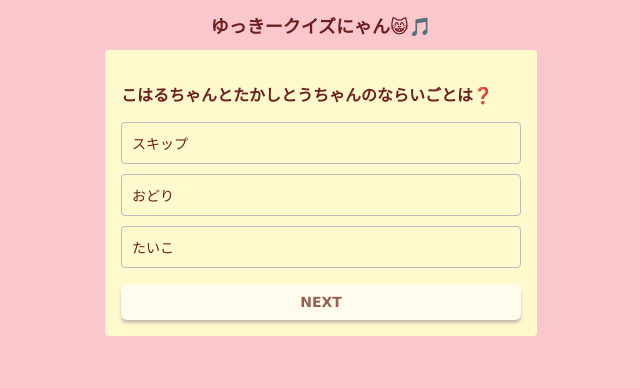
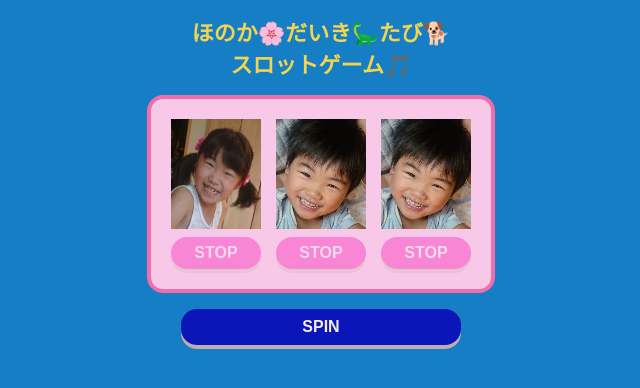
Before and after one commit to yukicyoco/honoka.github.io, a plain HTML site: page index.html in a window 1280 px wide. Shown: the whole page, without its empty margins (319-959 px from the left). Drawn offline with Linux system fonts and the light colour scheme.

Commit message:
Add files via upload

```diff
--- a/css/styles.css
+++ b/css/styles.css
@@ -1,126 +1,68 @@
 body {
-  background: rgb(250, 199, 205);
-  font-size: 14px;
-  color: rgb(109, 30, 30);
-  font-family: Verdana, Geneva, Tahoma, sans-serif;
+  background: rgb(22, 126, 196);
+  font-size: 16px;
+  color: rgb(46, 7, 7);
+  font-weight: bold;
+  font-family: Arial, Helvetica, sans-serif ;
 }
 
 h1 {
-  text-align: center;
-  font-size: 18px;
-}
-.container {
-  width: 400px;
-  margin: 8px auto; /* センターよせ */
-  background: lemonchiffon;
-  border-radius: 4px;
-  padding: 16px;
-  position: relative;
+color: rgb(241, 212, 79);
+text-align: center;
+font-size: 22px;
 }
 
-#question {
-  margin-bottom: 16px;
-  font-size: 16px;
-  font-weight: bold;
-}
+ main {
+  width: 300px;
+  background: rgb(248, 200, 232);
+  padding: 20px;
+  border: 4px solid hsl(332, 85%, 69%);
+  border-radius: 16px;
+  margin: 16px auto;/* 中央揃え */
+  display: flex;/* 横並べ */
+  justify-content: space-between;/*　それぞれのパネルの間をあける */
+ }
 
-#choices {
-  list-style: none;
-  padding: 0;
-  margin-bottom: 16px;
-}
-
-#choices >li {
-  border: 1px solid rgb(189, 188, 188);
-  border-radius: 4px;
-  padding: 10px;
-  margin-bottom: 10px;
-  cursor: pointer;
-}
-
-#choices > li:hover{
-  background: pink;
-}
-
-#choices > li.correct {
-  background: rgb(219, 168, 253);
-  border-color: rgb(188, 111, 252);
-  color: rgb(59, 4, 70);
-  font-weight: bold;
-}
-
-#choices > li.correct::after {
-  content: '... あってるにゃぁ～😸🎵';
-
+.panel img {
+  width: 90px;
+  height: 110px;
+  margin-bottom: 4px;  /* 下のボタンとスペースあける*/
 }
 
 
-#choices > li.wrong {
-  background: rgb(219, 253, 168);
-  border-color: rgb(163, 212, 196);
-  color: rgb(4, 70, 48);
-  font-weight: bold;
+.stop {
+  cursor: pointer;
+  width: 90px;
+  height: 32px;
+  background: rgb(250, 70, 196);
+  box-shadow: 0 4px 0 rgb(216, 192, 196);
+  border-radius: 30px;
+  line-height: 32px;
+  text-align: center;
+  color: rgb(245, 235, 235);
+  user-select: none;
 }
 
-#choices > li.wrong::after {
-  content: '... ちがうにゃ😹💦';
+#spin {
+  cursor: pointer;
+  width: 280px;
+  height: 36px;
+  background: rgb(11, 22, 184);
+  box-shadow: 0 4px 0 rgb(194, 172, 176);
+  border-radius: 16px;
+  line-height: 36px;
+  text-align: center;
+  color: rgb(245, 235, 235);
+  user-select: none;
+  /* ボタンを中央に */
+  margin: 0 auto;
 }
 
-#btn {
-  background: rgb(240, 132, 222);
-  padding: 10px;
-  border-radius: 6px;
-  text-align: center;
-  font-weight: bold;
-  box-shadow: 0 3px 3px 0 rgb(199, 181, 184);
+.unmatched {
+  opacity: 0.5;
 }
 
-#result > a {
-  background: rgb(248, 62, 217);
-  padding: 10px;
-  border-radius: 6px;
-  text-align: center;
-  font-weight: bold;
-  box-shadow: 0 3px 3px 0 rgb(199, 181, 184);
+/* スピンボタン押したらもう押せないように */
+.inactive {
+  opacity: 0.5;
 }
-
-/* #btn:hover {
-  background: rgb(241, 90, 221); */
-
-#btn.disabled {
-  background: rgb(255, 254, 251);
-  box-shadow: 0 3px 3px 0 rgb(180, 164, 166);
-  opacity: 0.7;
-}
-
-#result {
-  position: absolute;
-  font-weight: bold;
-  font-size: large;
-  text-align: center;
-  color: rgb(247, 26, 210);
-  width:  300px;
-  background: rgb(247, 173, 247);
-  padding: 30px;
-  box-shadow: rgb(189, 189, 189);
-  top: 80px;
-  left: 0;
-  right: 0;
-  margin: 0 auto;
-  border-radius: 25px;
-  transition: 0.4s;
-}
-
-#result.hidden {
-  transform: translateY(-500px);
-}
-
-
-#result > p {
-  font-size: 24px;
-}
-#result > a {
-  display: block;
-  color: rgb(54, 2, 2);
-  text-decoration: none;
-}
--- a/index.html
+++ b/index.html
@@ -1,24 +1,33 @@
 <!DOCTYPE html>
 <html lang="ja">
 <head>
-    <meta charset="UTF-8" />
-    <meta http-equiv="X-UA-Compatible" content="IE=edge" />
-    <meta name="viewport" content="width=device-width, initial-scale=1.0" />
-    <link rel="stylesheet" href="css/styles.css" />
-    <title>ゆっきークイズ🎵</title>
+  <meta charset="UTF-8">
+  <meta http-equiv="X-UA-Compatible" content="IE=edge">
+  <meta name="viewport" content="width=device-width, initial-scale=1.0">
+  <title>🎵ほのか🌸だいき🦕たび🐕</title>
+  <link rel="stylesheet" href="css/styles.css">
 </head>
 <body>
-    <h1>ゆっきークイズにゃん😸🎵</h1>
-    <section class="container">
-      <p id="question"></p>
-      <ul id="choices"></ul>
-      <div id="btn" class="disabled">NEXT</div>
-      <section id="result" class="hidden">
-        <p></p>
-        <!-- Score: 3 / 3消す -->
-        <a href="">またするにゃん😺❓</a>
+  <h1>ほのか🌸だいき🦕たび🐕<br>スロットゲーム🎵 </h1>
+  <main>
+    <!-- <section class="panel">
+      <img src="">
+      <div class="stop">STOP</div>
     </section>
+
+    <section class="panel">
+      <img src="img/cherry.png">
+      <div class="stop">STOP</div>
     </section>
+
+    <section class="panel">
+      <img src="img/seven.png">
+      <div class="stop">STOP</div>
+    </section>  ★JSでsection追加したので削除★-->
+  </main>
+
+  <div id ="spin">SPIN</div>
+
 
   <script src="js/main.js"></script>
 </body>
--- a/js/main.js
+++ b/js/main.js
@@ -1,107 +1,123 @@
 'use strict';
+
 {
-  const question = document.getElementById('question');
-  const choices = document.getElementById('choices');
-  const btn = document.getElementById('btn');
-  const result = document.getElementById('result');
-  const scoreLabel = document.querySelector('#result > p');// スコア
 
-  const quizSet = shuffle([
-    {q: 'ゆっきーのおとうとは❓', c: ['ひろくん', 'だいきくん', 'たんじろう']},
-    {q: 'こはるちゃんとたかしとうちゃんのならいごとは❓', c: ['たいこ', 'おどり', 'スキップ']},
-    {q: 'ほのかちゃんとさくらちゃんはなんねんせい❓', c: ['1ねんせい', '３ねんせい', 'おひさまぐみ']},
-    {q: 'ひろくんちにいたいぬのなまえは❓', c: ['たび', 'ける', 'いのすけ']},
-    {q: 'ほのかちゃんのおとうとのなまえは❓', c: ['だいき', 'げんき', 'うっきー']},
-    {q: 'こはるちゃんのいもうとのなまえは❓', c: ['さくらちゃん', 'すみれちゃん', 'チューリップちゃん']},
-    {q: 'ゆっきーのねこのなまえは❓', c: ['まいける', 'ねこまる', 'まいけるねこ']},
-    {q: 'ほのかちゃんのだいすきなえほんは❓', c: ['まいごになったねこのタビー', 'かがみ', 'あんぱんまん']},
-    {q: 'ほのかちゃんたちのみょうじは❓', c: ['じょうこう', 'いきいき', 'ねこまる']},
-    {q: 'ほのかちゃんのだいすきなむしは❓', c: ['ちょうちょ', 'か', 'せみ']},
-    {q: 'ほのかちゃんのだいすきなぺっとは❓', c: ['ねこ', 'いぬ', 'ごりら']},
-    {q: 'ほのかちゃんのかいたいぺっとは❓', c: ['ねこ', 'いぬ', 'かに']},
-    {q: 'ほのかちゃんのうちはなんかいだて❓', c: ['3かいだて', '10かいだて', '100かいだて']},
-    {q: 'ほのかちゃんのだいすきなげーむは❓', c: ['まいくら', 'まいく', 'まくら']},
-  　{q: 'ほのかちゃんはかんじはなんこかける❓', c: ['6こ', '3こ', '100こ']},
-    // {q: '★❓', c: ['★', '★', '★']},
-    {q: 'ほのかちゃんのママのなまえは❓', c: ['みゆき', 'みゆっきー', 'もゆき']},
-    {q: '「わたしはほのかちゃんです」をえいごでいうと❓', c: ['I am HONOKA', 'You are HONOKA', 'Are you HONOKA?']}
-]);
+class Panel {
+  constructor() {
+    const section = document.createElement('section');
+    section.classList.add('panel');
 
-//変数の定義
-  let currentNum = 0;
-  let isAnswered;
-  let score = 0;
+    this.img = document.createElement('img');
+    // this.img.src = 'img/seven.png';★リロードする度にランダムなイメージを↓
+    this.img.src = this.getRandomImage();
 
-    function shuffle(arr) {
+    this.timeoutId = undefined;
 
-      for (let i = arr.length - 1 ; i > 0; i--) {
-        const j = Math.floor(Math.random() * (i + 1));
-      [arr[j],arr[i]] = [arr[i],arr[j]];
+
+    this.stop = document.createElement('div');
+    this.stop.textContent = 'STOP';
+    this.stop.classList.add('stop','inactive');//spin押してない時はinactive
+
+    //ストップボタンの作動追加
+    this.stop.addEventListener('click', () => {
+      if(this.stop.classList.contains('inactive')) {
+        return;
+      }
+      this.stop.classList.add('inactive');
+      clearTimeout(this.timeoutId);
+
+      panelsLeft--;
+
+      if (panelsLeft === 0) {
+        checkResult();
+        spin.classList.remove('inactive');//何度も遊べるように
+        panelsLeft = 3;
+      }
+    });
+
+    //imgとstopをsectionの子要素として追加/
+    section.appendChild(this.img);
+    section.appendChild(this.stop);
+
+    const main = document.querySelector('main');
+    //mainにsection追加//
+    main.appendChild(section);
+    //ここを記述したら、htmlのmainの「section」内容をすべて削る
   }
 
-      return arr;
+    getRandomImage() {
+      const images = [
+        'img/ほのかaa.jpg',
+        'img/だいきaa.jpg',
+        'img/たびaa.jpg',
+      ];
+      return images[Math.floor(Math.random() * images.length)];
     }
 
-  function checkAnswer(li){
-    // if(isAnswered === true) {
-  if (isAnswered) {
-      return;
+  spin() {
+    this.img.src =this.getRandomImage();
+    //スピンの処理を一定時間ごとに繰り返す処理
+    this.timeoutId = setTimeout(() => {
+      this.spin();
+    },50);
   }
 
-    isAnswered = true;
-
-    if(li. textContent === quizSet[currentNum].c[0]){
-      li.classList.add('correct');
-      score++; //正解の時にスコアを一つふやす
-    }else{
-      li.classList.add('wrong');
+  isUnmatched(p1, p2) {
+  // if (this.img.src !== p1.img.src && this.img.src !== p2.img.src){
+  //   return true;
+  // }else{
+  //   return false;
+  // }
+  return this.img.src !== p1.img.src && this.img.src !== p2.img.src;
   }
 
-    btn.classList.remove('disabled');
-
+unmatch() {
+  this.img.classList.add('unmatched');
 }
 
-  function setQuiz() {
-    isAnswered = false;
-
-  question.textContent = quizSet[currentNum].q;
-
-  //次の問題に進んだら前の問題を削除
-  while(choices.firstChild) {
-    choices.removeChild(choices.firstChild);
-  }
-
-  const shuffledChoices = shuffle([...quizSet[currentNum].c]);
-  shuffledChoices.forEach(choice =>{
-    const li = document.createElement('li');
-    li.textContent = choice;
-    li.addEventListener('click', ()=>{
-        checkAnswer(li);
-    });
-    choices.appendChild(li);
-  });
-
-  if(currentNum === quizSet.length - 1) {
-    btn.textContent = 'なん点でしょうかにゃぁ😺❓';
+activate() {
+  this.img.classList.remove('unmatched');
+  this.stop.classList.remove('inactive');
 }
 }
 
-  setQuiz();
+// パネル同士を比較する処理なのでpanelsの外に書く
+//他の２枚とマッチしなかった場合
+  function checkResult() {
+    if (panels[0].isUnmatched(panels[1], panels[2])) {
+      panels[0].unmatch();
+    }
+    if (panels[1].isUnmatched(panels[0], panels[2])) {
+      panels[1].unmatch();
+    }
+    if (panels[2].isUnmatched(panels[0], panels[1])) {
+      panels[2].unmatch();
+    }
+  }
 
-  //未回答状態だとNextボタンを押せないように
-  btn.addEventListener('click', () => {
-    if(btn.classList.contains('disabled')) {
+
+  const panels = [
+    //panelインスタンスの生成→今回定数にする必要はないので直接
+    //ここの操作で画面に要素が追加され画像が表示される
+    new Panel(),
+    new Panel(),
+    new Panel(),
+  ];
+
+  //あといくつ動いているパネルが残っているか変数で保持
+    let panelsLeft = 3;
+
+
+  const spin = document.getElementById('spin');
+  spin.addEventListener('click',() => {
+    //inactiveがついていたらそれ以上の処理をしないように
+  if(spin.classList.contains('inactive')) {
       return;
     }
-    btn.classList.add('disabled');
-
-    if (currentNum === quizSet.length - 1){
-      // console.log(`Score: ${score} / ${quizSet.length}`); //何個中何個正解🎵てきな
-      scoreLabel.textContent = `Score: ${score} / ${quizSet.length}`; //何個中何個正解🎵てきな
-      result.classList.remove('hidden'); //スコア
-    }else{
-      currentNum++;
-      setQuiz();
-    }
+    spin.classList.add('inactive');
+    panels.forEach(panel => {
+      panel.activate();
+    panel.spin();
+    });
   });
 }
```
Also changed, not shown: img/bell.png (added), img/cherry.png (added), img/seven.png (added), img/たび.JPG (added), img/たびaa.jpg (added), img/だいきaa.JPG (added), img/ほのかaa.jpg (added), 2 other files. Lines whose indentation alone changed are shown as unchanged.
